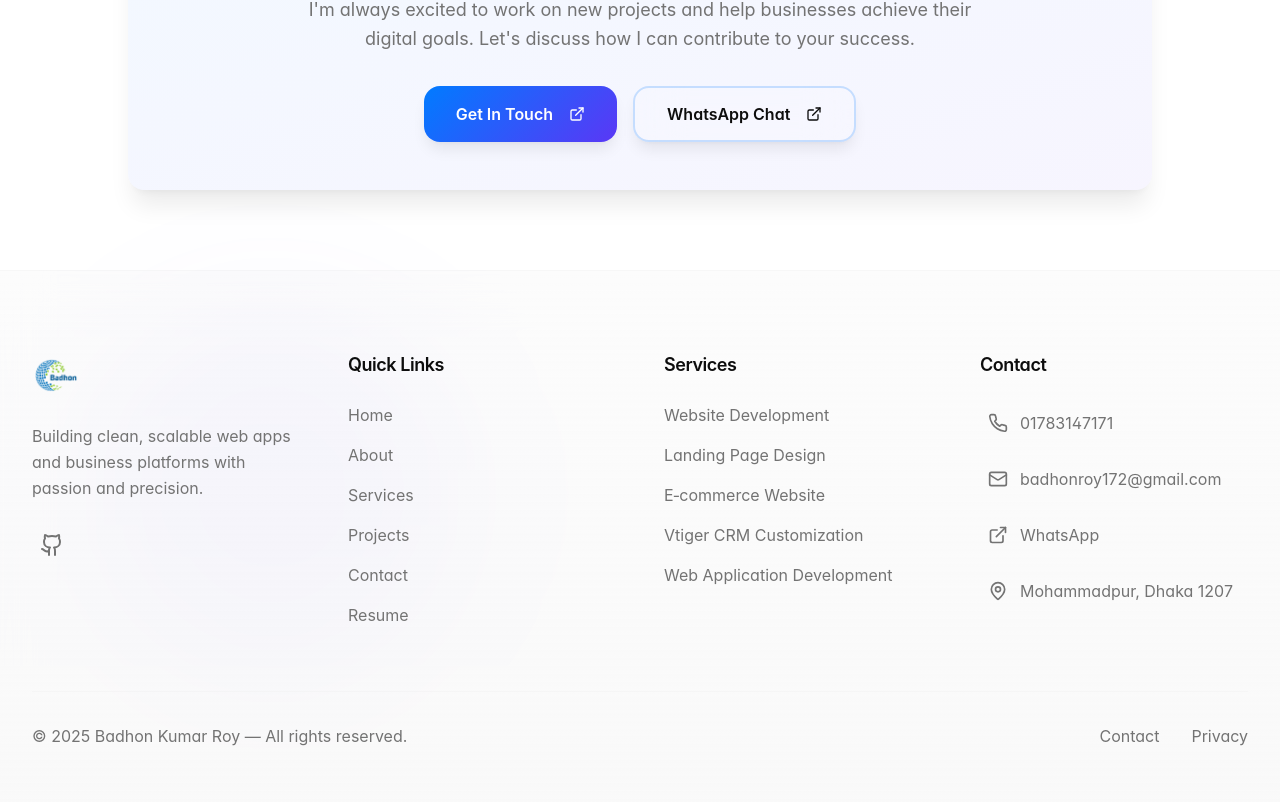
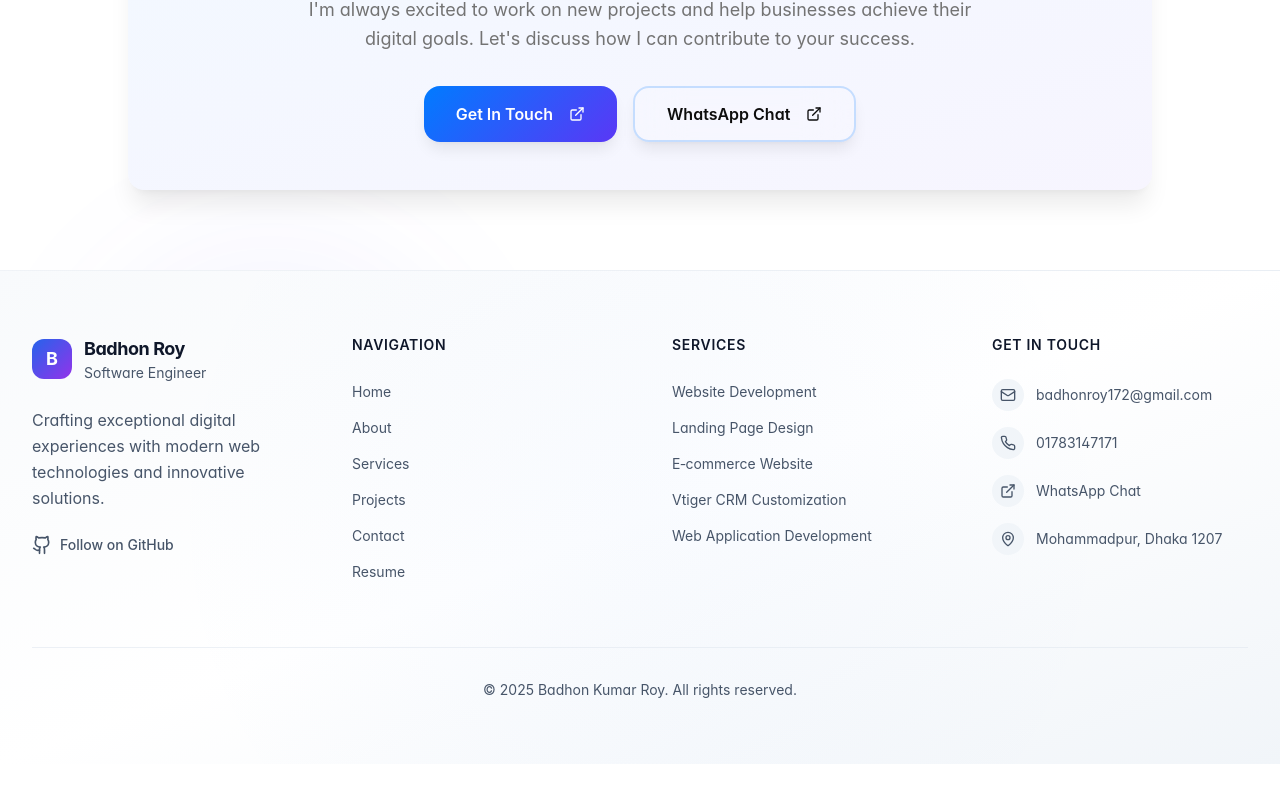
Before and after one commit to badhonSOFT/Badhon, a React (Vite) app: page /resume in a window 1280 px wide. Shown: the part 4419-5221 px from the top of the page. After the commit the page ends 5183 px from the top, so only its background shows below. Built offline with nearby package versions, Linux system fonts and the light colour scheme.

Commit message:
Update footer design, fix project counts, and add SOHUB Shop WordPress project

```diff
--- a/src/components/Footer.tsx
+++ b/src/components/Footer.tsx
@@ -18,57 +18,53 @@ const services = [
   "Web Application Development"
 ];
 
-const currentYear = new Date().getFullYear();
+const currentYear = 2025;
 
 export function Footer() {
 
   return (
-    <footer className="bg-muted/30 border-t border-border/20 backdrop-blur-xl relative overflow-hidden">
-      {/* Background Elements */}
-      <div className="absolute inset-0 bg-gradient-to-t from-muted/40 via-muted/20 to-transparent"></div>
-      <div className="absolute top-0 left-1/4 w-96 h-96 bg-primary/2 rounded-full blur-3xl"></div>
-      <div className="absolute bottom-0 right-1/4 w-96 h-96 bg-portfolio-accent/2 rounded-full blur-3xl"></div>
+    <footer className="relative bg-gradient-to-br from-slate-50 via-white to-slate-100 dark:from-slate-950 dark:via-slate-900 dark:to-slate-800 border-t border-slate-200/50 dark:border-slate-700/50">
+      {/* Subtle background pattern */}
+      <div className="absolute inset-0 bg-[radial-gradient(circle_at_50%_50%,rgba(59,130,246,0.03),transparent_70%)] dark:bg-[radial-gradient(circle_at_50%_50%,rgba(59,130,246,0.05),transparent_70%)]"></div>
 
-      <div className="mx-auto max-w-7xl px-4 sm:px-6 py-12 sm:py-16 lg:py-20 lg:px-8 relative z-10">
-        <div className="grid grid-cols-1 sm:grid-cols-2 lg:grid-cols-4 gap-8 sm:gap-10 lg:gap-12">
-          {/* Brand */}
-          <div className="lg:col-span-1 animate-stagger-fade" style={{ animationDelay: "0.1s" }}>
-            <div className="flex items-center mb-6">
-              <img
-                src="/images/logo.png"
-                alt="Badhon Roy Logo"
-                className="w-12 h-12 object-contain dark:hidden"
-              />
-              <img
-                src="/images/white_logo.png"
-                alt="Badhon Roy Logo"
-                className="w-12 h-12 object-contain hidden dark:block"
-              />
+      <div className="relative mx-auto max-w-7xl px-6 py-16 lg:px-8">
+        {/* Main content */}
+        <div className="grid grid-cols-1 md:grid-cols-2 lg:grid-cols-4 gap-12 lg:gap-16">
+
+          {/* Brand Section */}
+          <div className="lg:col-span-1 space-y-6">
+            <div className="flex items-center space-x-3">
+              <div className="w-10 h-10 bg-gradient-to-br from-blue-600 to-purple-600 rounded-xl flex items-center justify-center">
+                <span className="text-white font-bold text-lg">B</span>
               </div>
-            <p className="text-muted-foreground text-base mb-6 leading-relaxed">
-              Building clean, scalable web apps and business platforms with passion and precision.
+              <div>
+                <h3 className="font-bold text-slate-900 dark:text-white text-lg">Badhon Roy</h3>
+                <p className="text-sm text-slate-600 dark:text-slate-400">Software Engineer</p>
+              </div>
+            </div>
+            <p className="text-slate-600 dark:text-slate-400 leading-relaxed">
+              Crafting exceptional digital experiences with modern web technologies and innovative solutions.
             </p>
-            <div className="flex space-x-4">
             <a
-                href="https://github.com/badhonroy"
+              href="https://github.com/badhonSOFT"
               target="_blank"
               rel="noopener noreferrer"
-                className="text-muted-foreground hover:text-primary transition-all duration-300 hover:scale-110 p-2 rounded-xl hover:bg-primary/10"
+              className="inline-flex items-center space-x-2 text-slate-600 dark:text-slate-400 hover:text-blue-600 dark:hover:text-blue-400 transition-colors duration-200"
             >
-                <Github className="h-6 w-6" />
+              <Github className="h-5 w-5" />
+              <span className="text-sm font-medium">Follow on GitHub</span>
             </a>
-            </div>
           </div>
 
           {/* Quick Links */}
-          <div className="animate-stagger-fade" style={{ animationDelay: "0.2s" }}>
-            <h3 className="text-lg font-semibold text-foreground mb-6 animate-slide-in-left">Quick Links</h3>
-            <ul className="space-y-4">
-              {quickLinks.map((link, index) => (
-                <li key={link.name} className="animate-fade-in" style={{ animationDelay: `${index * 50 + 300}ms` }}>
+          <div className="space-y-6">
+            <h4 className="font-semibold text-slate-900 dark:text-white text-sm uppercase tracking-wider">Navigation</h4>
+            <ul className="space-y-3">
+              {quickLinks.map((link) => (
+                <li key={link.name}>
                   <Link
                     to={link.href}
-                    className="text-base text-muted-foreground hover:text-primary transition-all duration-300 hover:translate-x-1 block"
+                    className="text-slate-600 dark:text-slate-400 hover:text-blue-600 dark:hover:text-blue-400 transition-colors duration-200 text-sm"
                   >
                     {link.name}
                   </Link>
@@ -78,12 +74,12 @@ export function Footer() {
           </div>
 
           {/* Services */}
-          <div className="animate-stagger-fade" style={{ animationDelay: "0.3s" }}>
-            <h3 className="text-lg font-semibold text-foreground mb-6 animate-slide-in-left">Services</h3>
-            <ul className="space-y-4">
-              {services.map((service, index) => (
-                <li key={service} className="animate-fade-in" style={{ animationDelay: `${index * 50 + 400}ms` }}>
-                  <span className="text-base text-muted-foreground block">
+          <div className="space-y-6">
+            <h4 className="font-semibold text-slate-900 dark:text-white text-sm uppercase tracking-wider">Services</h4>
+            <ul className="space-y-3">
+              {services.map((service) => (
+                <li key={service}>
+                  <span className="text-slate-600 dark:text-slate-400 text-sm">
                     {service}
                   </span>
                 </li>
@@ -91,69 +87,55 @@ export function Footer() {
             </ul>
           </div>
 
-          {/* Contact Details */}
-          <div className="animate-stagger-fade" style={{ animationDelay: "0.4s" }}>
-            <h3 className="text-lg font-semibold text-foreground mb-6 animate-slide-in-left">Contact</h3>
-            <ul className="space-y-4">
-              <li className="animate-fade-in" style={{ animationDelay: "500ms" }}>
+          {/* Contact */}
+          <div className="space-y-6">
+            <h4 className="font-semibold text-slate-900 dark:text-white text-sm uppercase tracking-wider">Get in Touch</h4>
+            <div className="space-y-4">
+              <a
+                href="mailto:badhonroy172@gmail.com"
+                className="flex items-center space-x-3 text-slate-600 dark:text-slate-400 hover:text-blue-600 dark:hover:text-blue-400 transition-colors duration-200 group"
+              >
+                <div className="w-8 h-8 bg-slate-100 dark:bg-slate-800 rounded-lg flex items-center justify-center group-hover:bg-blue-50 dark:group-hover:bg-blue-900/20 transition-colors">
+                  <Mail className="h-4 w-4" />
+                </div>
+                <span className="text-sm">badhonroy172@gmail.com</span>
+              </a>
               <a
                 href="tel:01783147171"
-                  className="flex items-center text-base text-muted-foreground hover:text-primary transition-all duration-300 hover:translate-x-1 p-2 rounded-xl hover:bg-primary/5"
+                className="flex items-center space-x-3 text-slate-600 dark:text-slate-400 hover:text-blue-600 dark:hover:text-blue-400 transition-colors duration-200 group"
               >
-                  <Phone className="h-5 w-5 mr-3" />
-                  01783147171
+                <div className="w-8 h-8 bg-slate-100 dark:bg-slate-800 rounded-lg flex items-center justify-center group-hover:bg-blue-50 dark:group-hover:bg-blue-900/20 transition-colors">
+                  <Phone className="h-4 w-4" />
+                </div>
+                <span className="text-sm">01783147171</span>
               </a>
-              </li>
-              <li className="animate-fade-in" style={{ animationDelay: "550ms" }}>
-                <a
-                  href="mailto:badhonroy172@gmail.com"
-                  className="flex items-center text-base text-muted-foreground hover:text-primary transition-all duration-300 hover:translate-x-1 p-2 rounded-xl hover:bg-primary/5"
-                >
-                  <Mail className="h-5 w-5 mr-3" />
-                  badhonroy172@gmail.com
-                </a>
-              </li>
-              <li className="animate-fade-in" style={{ animationDelay: "600ms" }}>
               <a
                 href="https://wa.me/8801783147171"
                 target="_blank"
                 rel="noopener noreferrer"
-                  className="flex items-center text-base text-muted-foreground hover:text-primary transition-all duration-300 hover:translate-x-1 p-2 rounded-xl hover:bg-primary/5"
+                className="flex items-center space-x-3 text-slate-600 dark:text-slate-400 hover:text-green-600 dark:hover:text-green-400 transition-colors duration-200 group"
               >
-                  <ExternalLink className="h-5 w-5 mr-3" />
-                  WhatsApp
+                <div className="w-8 h-8 bg-slate-100 dark:bg-slate-800 rounded-lg flex items-center justify-center group-hover:bg-green-50 dark:group-hover:bg-green-900/20 transition-colors">
+                  <ExternalLink className="h-4 w-4" />
+                </div>
+                <span className="text-sm">WhatsApp Chat</span>
               </a>
-              </li>
-              <li className="animate-fade-in" style={{ animationDelay: "650ms" }}>
-                <div className="flex items-center text-base text-muted-foreground p-2">
-                  <MapPin className="h-5 w-5 mr-3" />
-                  Mohammadpur, Dhaka 1207
+              <div className="flex items-center space-x-3 text-slate-600 dark:text-slate-400">
+                <div className="w-8 h-8 bg-slate-100 dark:bg-slate-800 rounded-lg flex items-center justify-center">
+                  <MapPin className="h-4 w-4" />
                 </div>
-              </li>
-            </ul>
+                <span className="text-sm">Mohammadpur, Dhaka 1207</span>
+              </div>
+            </div>
           </div>
         </div>
 
-        {/* Bottom bar */}
-        <div className="mt-16 pt-8 border-t border-border/20 animate-fade-in" style={{ animationDelay: "0.8s" }}>
-          <div className="flex flex-col md:flex-row items-center justify-between">
-            <p className="text-base text-muted-foreground">
-              © {currentYear} Badhon Kumar Roy — All rights reserved.
+        {/* Bottom Section */}
+        <div className="mt-16 pt-8 border-t border-slate-200/60 dark:border-slate-700/60">
+          <div className="text-center">
+            <p className="text-slate-600 dark:text-slate-400 text-sm">
+              © {currentYear} Badhon Kumar Roy. All rights reserved.
             </p>
-            <div className="flex space-x-8 mt-6 md:mt-0">
-              <Link
-                to="/contact"
-                className="text-base text-muted-foreground hover:text-primary transition-all duration-300 hover:scale-105"
-              >
-                Contact
-              </Link>
-              <a
-                href="#"
-                className="text-base text-muted-foreground hover:text-primary transition-all duration-300 hover:scale-105"
-              >
-                Privacy
-              </a>
-            </div>
           </div>
         </div>
       </div>
--- a/src/components/Projects.tsx
+++ b/src/components/Projects.tsx
@@ -39,6 +39,13 @@ const featuredProjects = [
     url: "https://fg.tolpar.com.bd/",
     category: "E-commerce",
     tech: ["CodeIgniter", "Payment Gateway", "Admin Panel"]
+  },
+  {
+    title: "SOHUB Shop",
+    description: "E-commerce website built with WordPress",
+    url: "https://shop.sohub.com.bd/",
+    category: "E-commerce",
+    tech: ["WordPress", "WooCommerce", "PHP"]
   },
   {
     title: "Ximpul",
--- a/src/pages/Contact.tsx
+++ b/src/pages/Contact.tsx
@@ -185,7 +185,7 @@ const Contact = () => {
               </Badge>
               <Badge variant="secondary" className="px-3 sm:px-4 py-1.5 sm:py-2 glass-card border-0 shadow-soft text-xs sm:text-sm">
                 <CheckCircle className="h-3 w-3 sm:h-4 sm:w-4 mr-1.5 sm:mr-2" />
-                100+ Projects Delivered
+                8 Projects Delivered
               </Badge>
             </div>
           </div>
```
Lines whose indentation alone changed are shown as unchanged.
